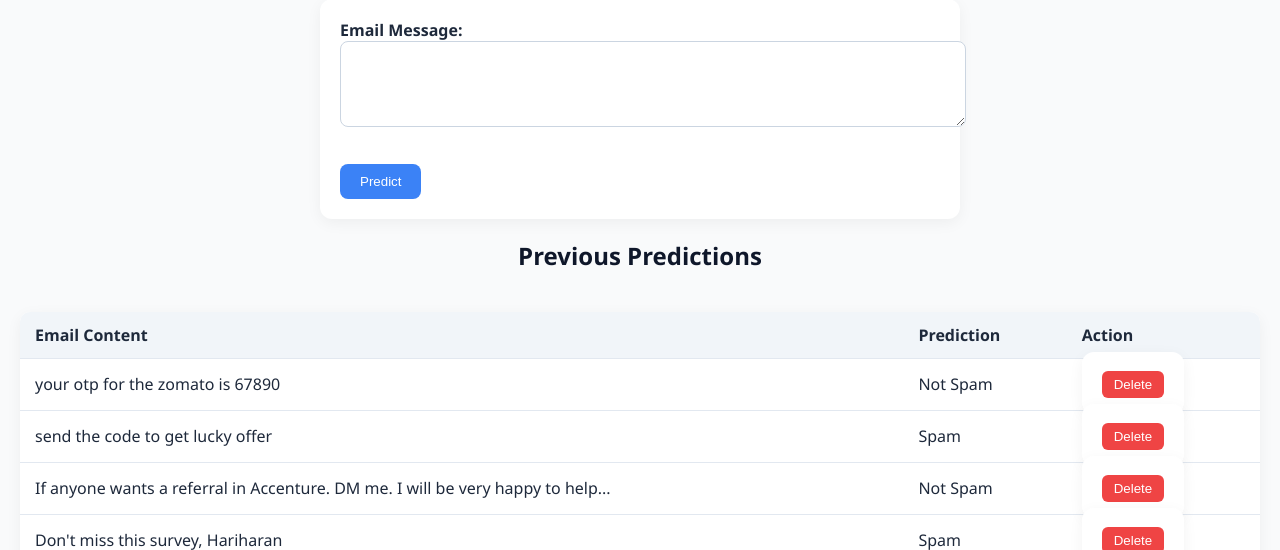
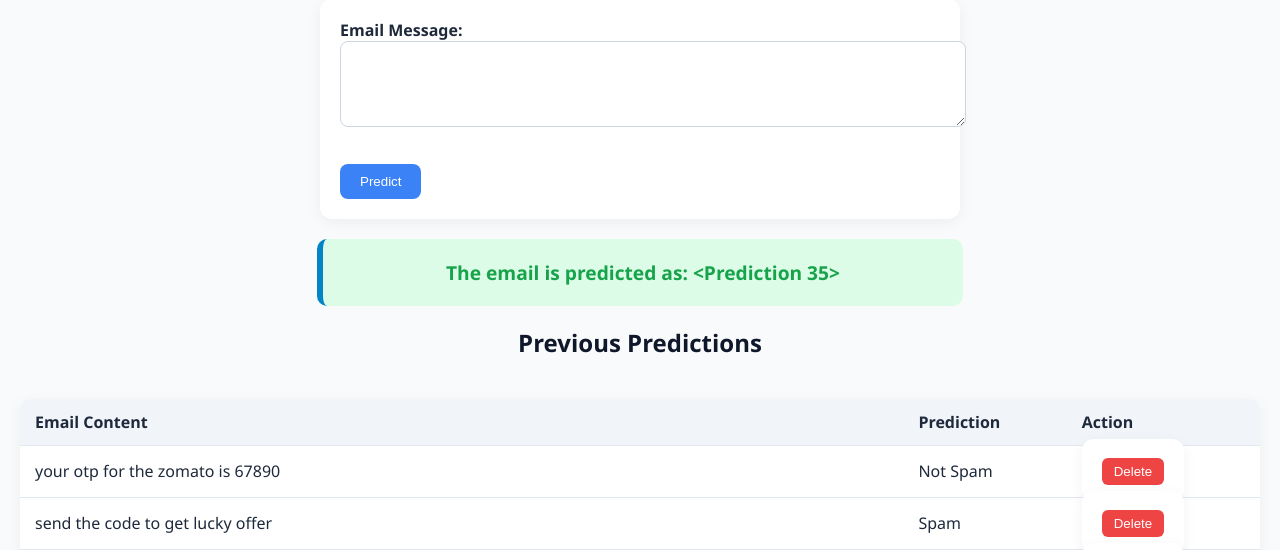
Before and after one commit to RKHariharan/Email-spam-detection, a Flask app: template spam_classifier_app/templates/index.html in a window 1280 px wide. Shown: the part 94-644 px from the top of the page. Run offline with Flask 3, Linux system fonts and the light colour scheme; the template is opened without the code that fills it: values that come from a table or form of the project are taken from there, others are empty.

Commit message:
color changes done

```diff
--- a/spam_classifier_app/templates/index.html
+++ b/spam_classifier_app/templates/index.html
@@ -53,6 +53,30 @@
             background-color: #2563eb;
         }
 
+        .result-box {
+            max-width: 600px;
+            margin: 20px auto;
+            padding: 20px;
+            background: #e0f2fe;
+            border-left: 6px solid #0284c7;
+            border-radius: 10px;
+            font-size: 1.2rem;
+            font-weight: bold;
+            animation: slideFade 0.4s ease-out;
+            text-align: center;
+        }
+
+        @keyframes slideFade {
+            from {
+                opacity: 0;
+                transform: translateY(-10px);
+            }
+            to {
+                opacity: 1;
+                transform: translateY(0);
+            }
+        }
+
         table {
             width: 100%;
             margin-top: 40px;
@@ -93,11 +117,21 @@
 </head>
 <body>
     <h2>Email Spam Classification</h2>
+
     <form action="/" method="post">
         <label for="email_content">Email Message:</label><br>
         <textarea id="email_content" name="email_content" rows="4" required></textarea><br><br>
         <input type="submit" value="Predict">
     </form>
+
+    {% if latest_prediction %}
+    <div class="result-box"
+        style="color: {% if latest_prediction == 'Spam' %}#dc2626{% else %}#16a34a{% endif %};
+                background-color: {% if latest_prediction == 'Spam' %}#fee2e2{% else %}#dcfce7{% endif %};">
+        The email is predicted as: {{ latest_prediction }}
+    </div>
+
+    {% endif %}
 
     <h2>Previous Predictions</h2>
     <table>
```
Also changed, not shown: spam_classifier_app/instance/spam_predictions.db.
